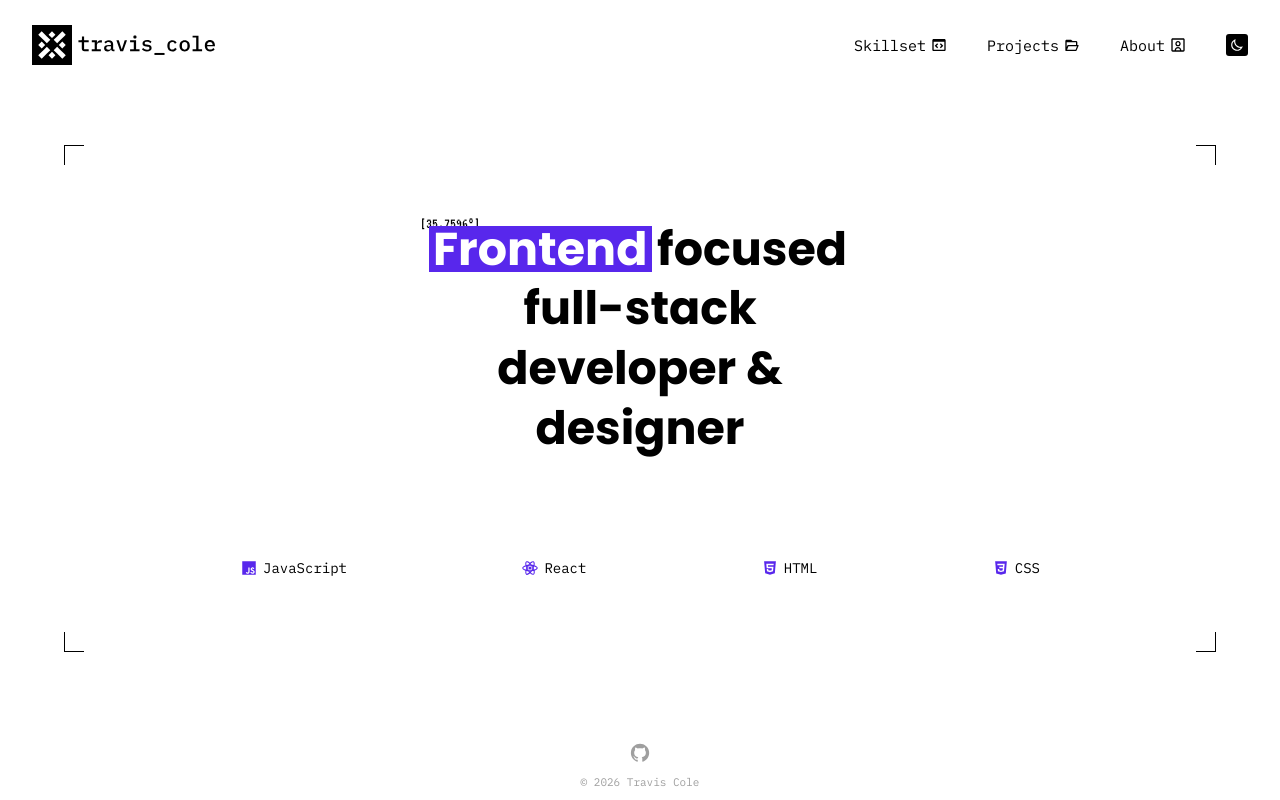
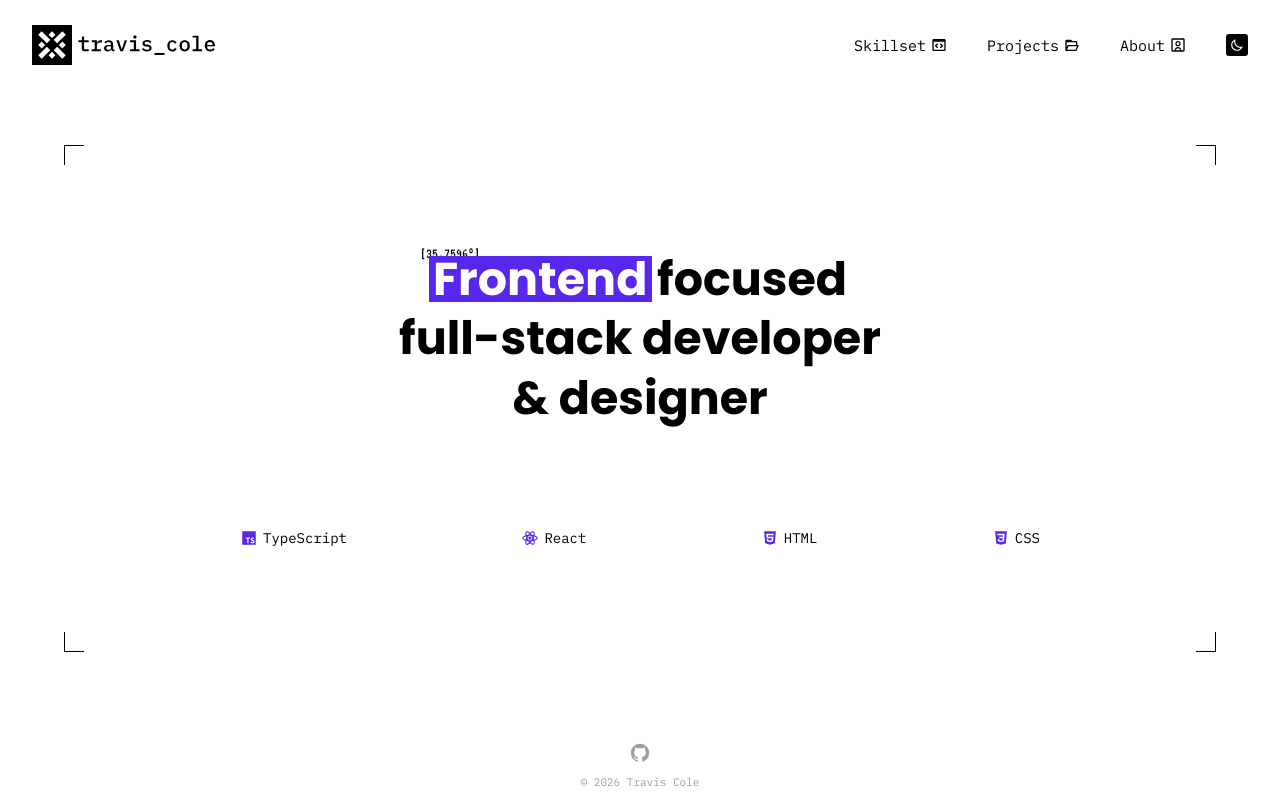
Before and after one commit to iamtraviscole/dev-portfolio, a Next.js app: page / in a window 1280 px wide. Built offline with nearby package versions, Linux system fonts and the light colour scheme.

Commit message:
replace js with ts

```diff
--- a/pages/index.js
+++ b/pages/index.js
@@ -1,6 +1,6 @@
 import Layout from '../components/Layout'
 
-import JavaScriptIcon from '../public/icons/javascript.svg'
+import TypeScriptIcon from '../public/icons/typescript.svg'
 import ReactIcon from '../public/icons/react.svg'
 import HTML5Icon from '../public/icons/html5.svg'
 import CSS3Icon from '../public/icons/css3.svg'
@@ -27,7 +27,7 @@ export default function Index() {
         </div>
         <div className='Index__skills'>
           <ul>
-            <li><JavaScriptIcon />JavaScript</li>
+            <li><TypeScriptIcon />TypeScript</li>
             <li><ReactIcon />React</li>
             <li><HTML5Icon />HTML</li>
             <li><CSS3Icon />CSS</li>
--- a/styles/pages/Index.scss
+++ b/styles/pages/Index.scss
@@ -47,7 +47,7 @@
   &__intro {
     position: relative;
     margin: 0 auto;
-    max-width: 470px;
+    max-width: 490px;
     text-align: center;
 
     > h1 {
```
Also changed, not shown: public/icons/typescript.svg (added).
